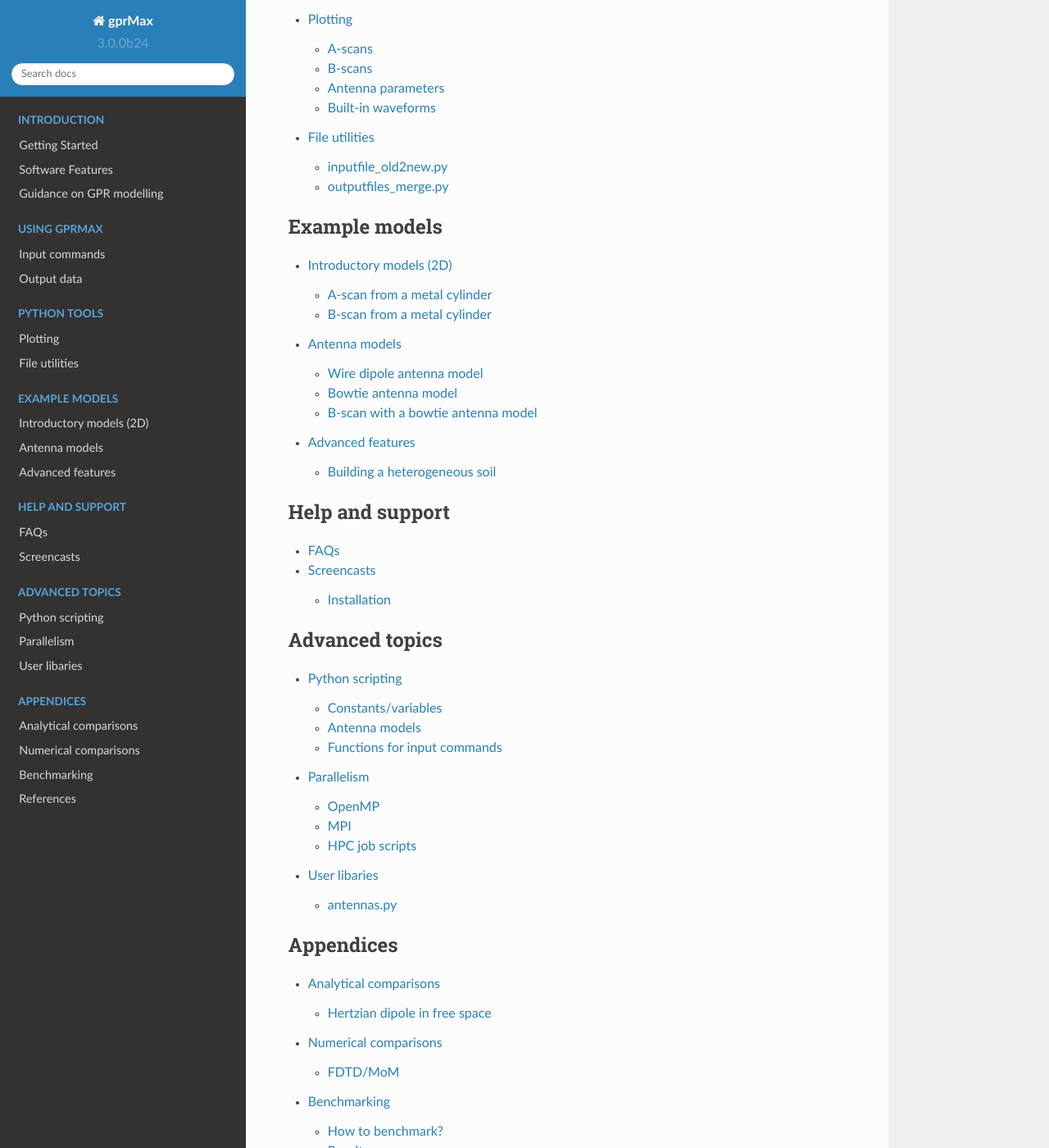
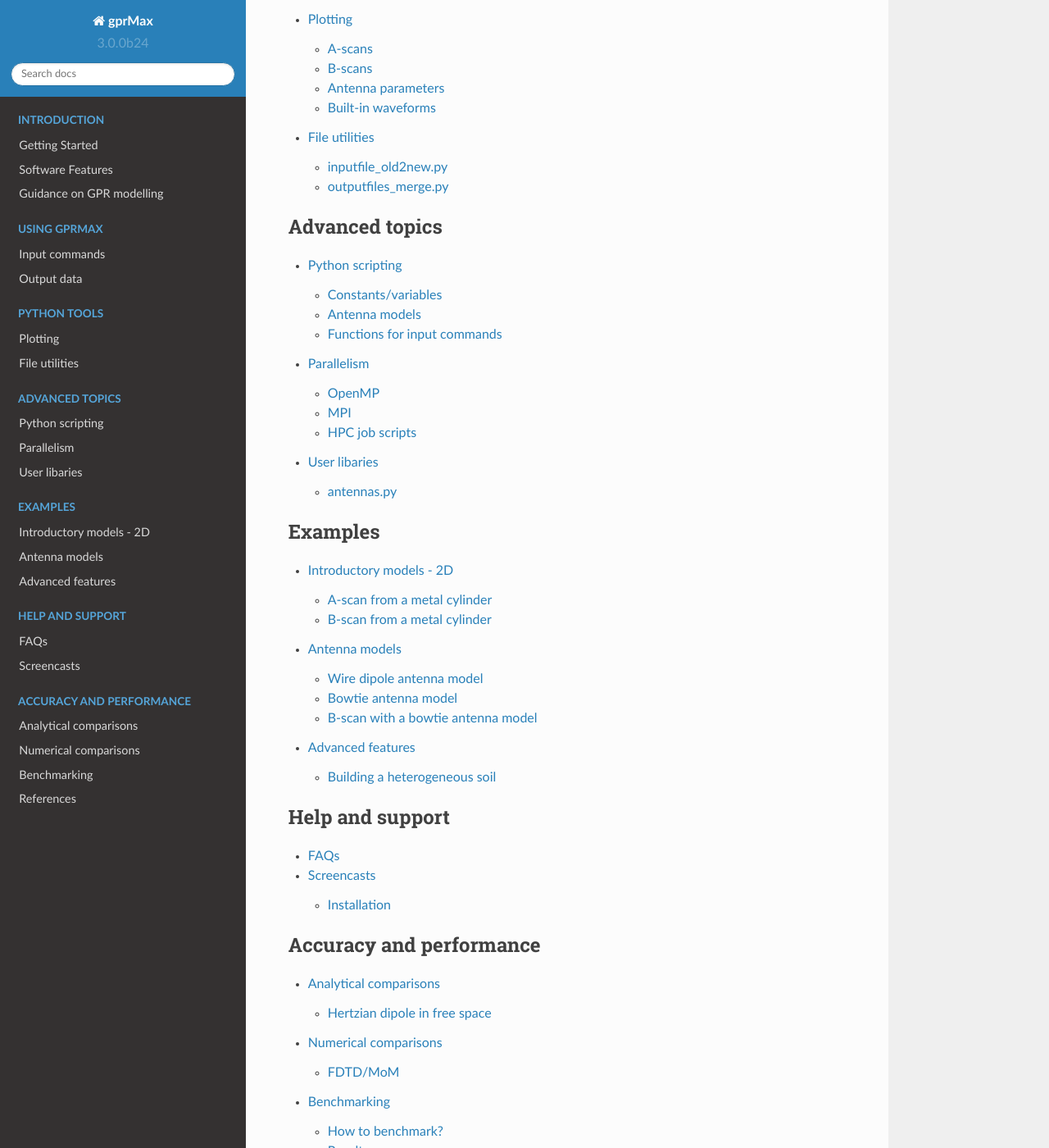
Before and after one commit to gprMax/gprMax, a Sphinx documentation site: the page built from docs/source/index.rst, in a window 1280 px wide and 1400 px high, scrolled down 1012 px. Shown: the whole window at 82% size. Built offline with Sphinx 7.4.7 and the Read the Docs theme 2.0.0, drawn with Linux system fonts in a browser that asks for light colours; pages that are not in the unit, such as notebooks, are missing from menus.

Commit message:
Further restructuring.

```diff
--- a/docs/source/examples_simple_2D.rst
+++ b/docs/source/examples_simple_2D.rst
@@ -1,5 +1,5 @@
 ************************
-Introductory models (2D)
+Introductory models - 2D
 ************************
 
 This section provides some introductory example models in 2D that demonstrate basic features of gprMax. Each example comes with an input file which you can download and run.
--- a/docs/source/index.rst
+++ b/docs/source/index.rst
@@ -28,7 +28,15 @@
 
 .. toctree::
     :maxdepth: 2
-    :caption: Example models
+    :caption: Advanced topics
+
+    python_scripting
+    openmp_mpi
+    user_libraries
+
+.. toctree::
+    :maxdepth: 2
+    :caption: Examples
 
     examples_simple_2D
     examples_antennas
@@ -43,17 +51,13 @@
 
 .. toctree::
     :maxdepth: 2
-    :caption: Advanced topics
-
-    python_scripting
-    openmp_mpi
-    user_libraries
-
-.. toctree::
-    :maxdepth: 2
-    :caption: Appendices
+    :caption: Accuracy and performance
 
     comparisons_analytical
     comparisons_numerical
     benchmarking
+
+.. toctree::
+    :maxdepth: 2
+
     references
```
